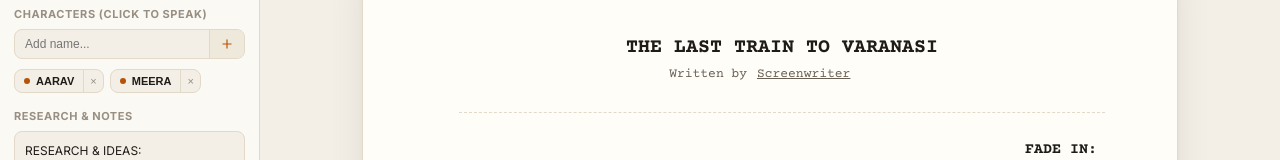
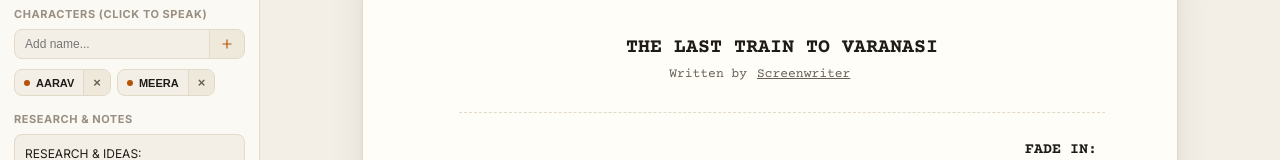
Before and after one commit to smartstopwach/Movie-script-, a React (Vite) app: page / in a window 1280 px wide. Shown: the part 189-349 px from the top of the page. Built offline with nearby package versions, Linux system fonts and the light colour scheme.

Commit message:
Make character remove (×) button clearer and easier to tap
Co-authored-by: arena-agent <297053741+arena-agent@users.noreply.github.com>

```diff
--- a/src/App.tsx
+++ b/src/App.tsx
@@ -560,15 +560,16 @@ export function App() {
                       })
                     }
                     style={{
-                      padding: '5px 6px',
+                      padding: '5px 9px',
                       border: 'none',
                       borderLeft: '1px solid var(--border)',
-                      background: 'transparent',
-                      color: 'var(--text-muted)',
-                      fontSize: 11,
+                      background: 'var(--bg-hover)',
+                      color: 'var(--text-secondary)',
+                      fontSize: 13,
+                      fontWeight: 700,
                       cursor: 'pointer',
                     }}
-                    title="Remove"
+                    title="Remove character"
                   >
                     ×
                   </button>
```
Also changed, not shown: 2 other files (tests, documents, lock files or other folders).
